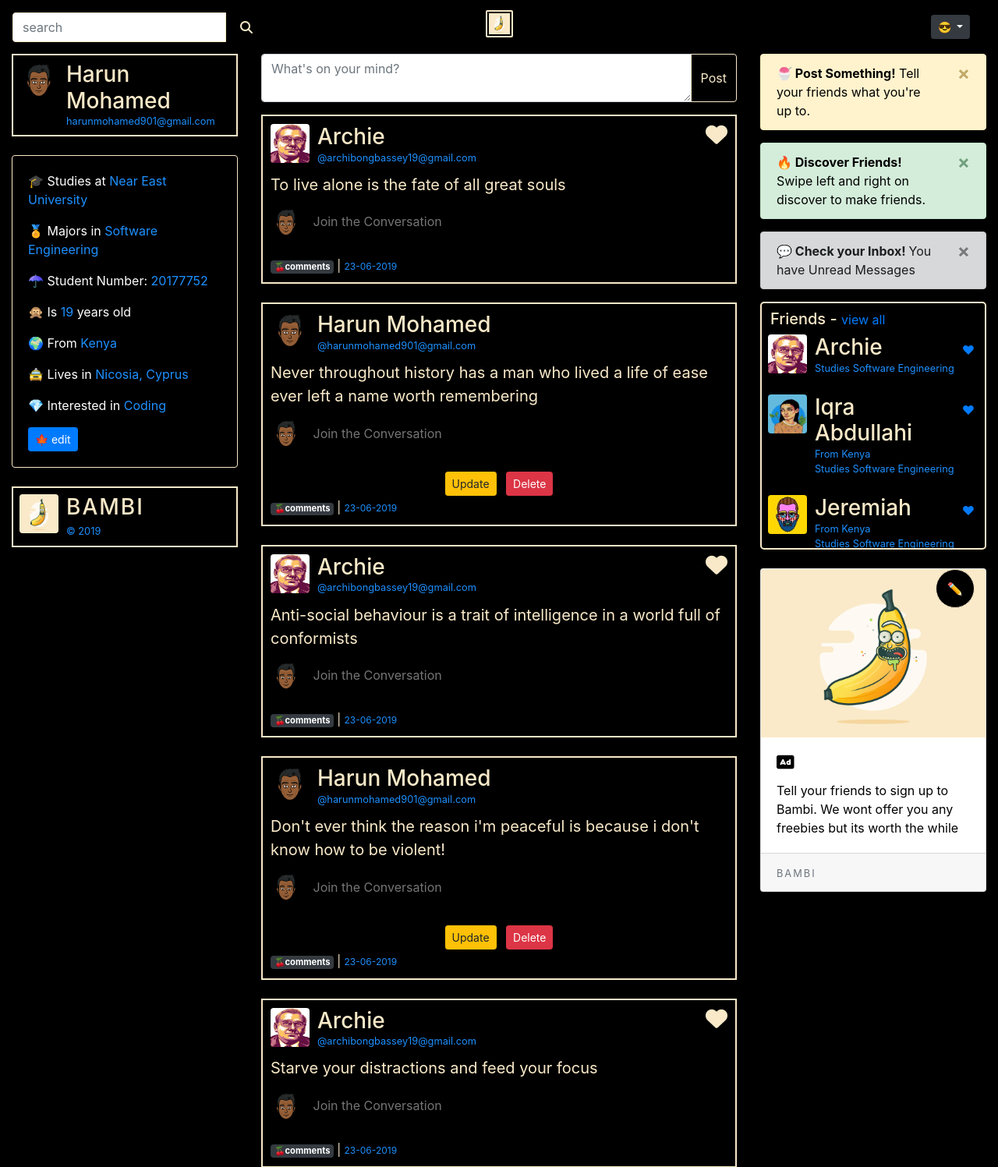
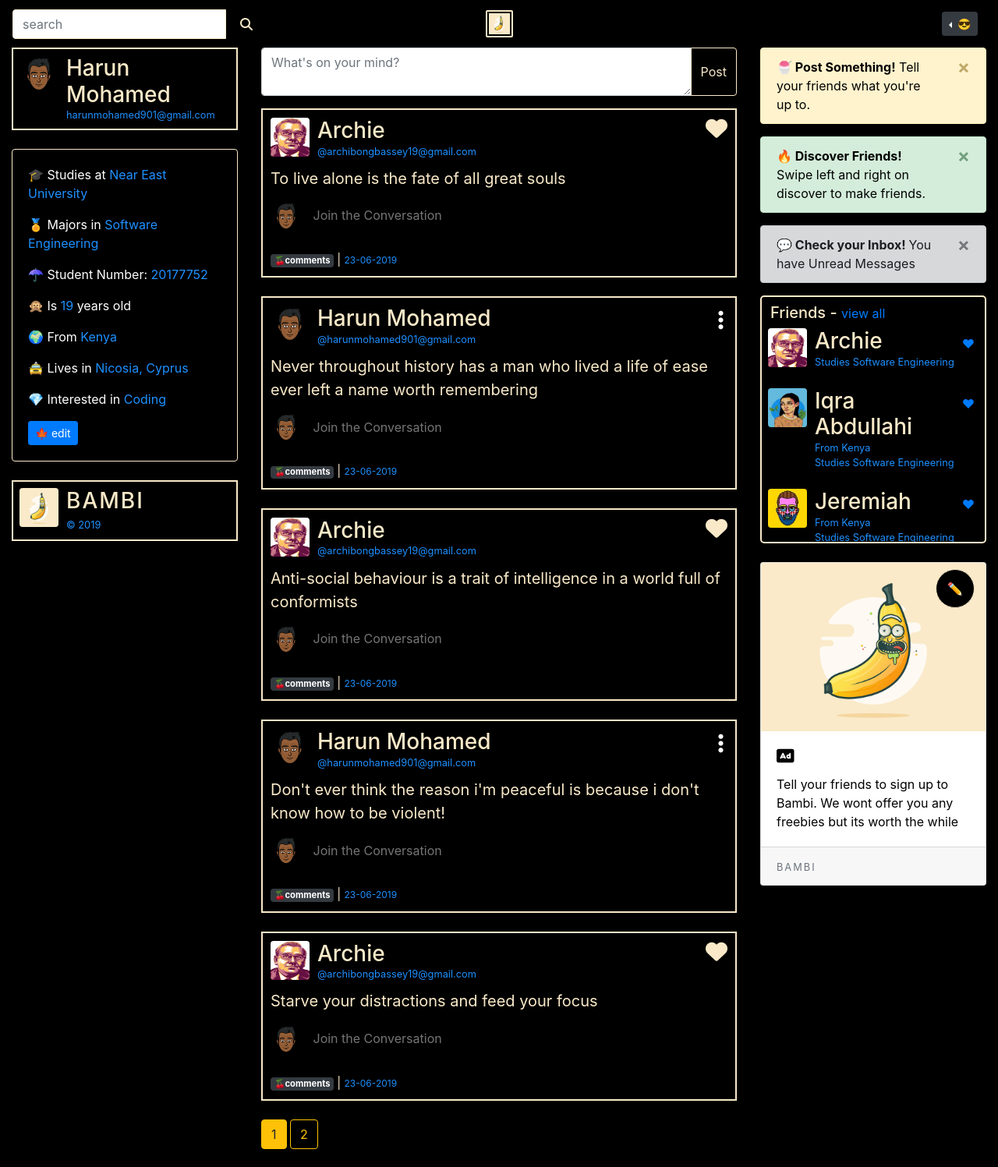
Before and after one commit to harunmohamed/bambi-v3, a Flask app: page / in a window 1280 px wide. Shown: the top 1497 px of the page at 78% size. After the commit the page ends 1474 px from the top, so only its background shows below. Run offline with Flask 2, Linux system fonts and the light colour scheme; a user stored in the database is signed in; data comes from the database, SQL or seed files in the repository; both versions use the stored data as it was after the commit; some libraries are stand-ins or nearby versions.

Commit message:
Major UI Changes

```diff
--- a/bambiv3/templates/home.html
+++ b/bambiv3/templates/home.html
@@ -124,7 +124,7 @@
           </div>
           </div>
           <div class="modal-footer">
-            <button type="button" class="btn btn-warning"><a href="{{ url_for('account') }}" style="color:#F9E9C8;">Edit</a></button>
+            <button type="button" class="btn btn-primary"><a href="{{ url_for('account') }}" style="color:#F9E9C8;">Edit</a></button>
             <button type="button" class="btn btn-dark" data-dismiss="modal">Close</button>
           </div>
         </div>
@@ -211,29 +211,19 @@
             <h3 data-toggle="popover" data-content="🍌: View {{post.author.username}}'s Info"><a href="{{url_for('user_posts', username=post.author.username)}}" style="color:#F9E9C8;">{{post.author.username}}</a></h3>
             <small>@{{post.author.email}}</small>
           </div>
-          {% if post.author != current_user %}
           <div class="follow-btn">
-            <!--<span data-toggle="popover" data-content="🍌: Follow {{post.author.username}}" style="cursor:pointer;">👋</span>-->
+            {% if post.author != current_user %}
             <i class="fas fa-heart love" style="font-size: 28px;"></i>
-          </div>
-          {% endif %}
-        </header>
-
-        <div id="inner">
-          <p style="text-transform: uppercase;letter-spacing: 2px;text-align: center;margin-top: 4px;background:#F9E9C8;color:#000;" data-toggle="popover" data-content="🍌: Click to View this Post Only"><a href=" {{ url_for('post', post_id=post.id) }} " style="color:#000;">{{post.title}}</a></p>
-          <p>{{post.content|urlize(40, target='_blank')}}</p>
-          <div class="comments">
-            <img src="{{ url_for('static', filename='profile_pics/' + current_user.image_file) }}" style="width: 40px;height: 40px;border-radius:5px;">
-            <input type="text" name="comment" placeholder="Join the Conversation" style="background:#000;border:none;border-radius:5px;outline:none;width:85%;height: 35px;padding:10px;color:#F9E9C8;margin-top:5px;">
-          </div>
-          <br>
-          {% if post.author == current_user %}
-            <div style="text-align: center;">
-              <a class="btn btn-warning btn-sm m-1" href="{{url_for('update_post', post_id=post.id)}}">Update</a>
-              <button type="button" class="btn btn-danger btn-sm m-1" data-toggle="modal" data-target="#deleteModal"> Delete</button>
+            {% else %}
+            <div class="dropdown dropleft">
+            <button class="btn btn-dark btn-sm" type="button" id="dropdownMenuButton" data-toggle="dropdown" aria-haspopup="true" aria-expanded="false" style="background:#000;">
+              <i class="fas fa-ellipsis-v" style="font-size: 28px;"></i>
+            </button>
+            <div class="dropdown-menu" aria-labelledby="dropdownMenuButton" style="background: #000;width: 20px;">
+              <a class="btn btn-warning btn-sm m-1" href="{{url_for('update_post', post_id=post.id)}}">✏edit</a>
+              <button type="button" class="btn btn-danger btn-sm m-1" data-toggle="modal" data-target="#deleteModal">🗑️delete</button>
             </div>
-            <!-- Delete Modal -->
-            <div class="modal fade" id="deleteModal" tabindex="-1" role="dialog" aria-labelledby="deleteModalLabel" aria-hidden="true">
+             <div class="modal fade" id="deleteModal" tabindex="-1" role="dialog" aria-labelledby="deleteModalLabel" aria-hidden="true">
               <div class="modal-dialog" role="document">
                 <div class="modal-content">
                   <div class="modal-header">
@@ -251,7 +241,19 @@
                 </div>
               </div>
             </div>
-          {% endif %}
+          </div>
+            {% endif %}
+          </div>
+        </header>
+
+        <div id="inner">
+          <p style="text-transform: uppercase;letter-spacing: 2px;text-align: center;margin-top: 4px;background:#F9E9C8;color:#000;" data-toggle="popover" data-content="🍌: Click to View this Post Only"><a href=" {{ url_for('post', post_id=post.id) }} " style="color:#000;">{{post.title}}</a></p>
+          <p>{{post.content|urlize(40, target='_blank')}}</p>
+          <div class="comments">
+            <img src="{{ url_for('static', filename='profile_pics/' + current_user.image_file) }}" style="width: 40px;height: 40px;border-radius:5px;">
+            <input type="text" name="comment" placeholder="Join the Conversation" style="background:#000;border:none;border-radius:5px;outline:none;width:85%;height: 35px;padding:10px;color:#F9E9C8;margin-top:5px;">
+          </div>
+          <br>
         </div>
 
         <footer>
--- a/bambiv3/templates/layout.html
+++ b/bambiv3/templates/layout.html
@@ -41,19 +41,22 @@
         <img src="{{ url_for('static', filename='profile_pics/' + 'logo.png') }}" width="35" height="35" class="d-inline-block align-top" alt="" style="border:2px solid #F9E9C8; padding:2px;border-radius:2px;">
         <span class="logo"></span>
         <span class="logo"><!--BAMBI--></span>
+        <!--<div class="progress-container d-none d-lg-block">
+      <div class="progress-bar" id="myBar"></div>
+    </div>-->
       </a>
-      <div class="progress-container">
-    <div class="progress-bar" id="myBar"></div>
   </div>
-        <button class="navbar-toggler" type="button" data-toggle="collapse" data-target=".dual-collapse2">
-            <span class="navbar-toggler-icon"></span>
-        </button>
+    <button class="navbar-toggler" type="button" data-toggle="collapse" data-target=".dual-collapse2">
+        <span class="navbar-toggler-icon"></span>
+    </button>
+    <div class="progress-container d-block d-sm-none">
+      <div class="progress-bar" id="myBar"></div>
     </div>
     <div class="navbar-collapse collapse w-100 order-3 dual-collapse2 settings">
         <ul class="navbar-nav ml-auto">
           {% if current_user.is_authenticated %}
           <li>
-            <div class="dropdown">
+            <div class="dropdown dropleft">
             <button class="btn  btn-sm btn-dark dropdown-toggle" type="button" id="dropdownMenuButton" data-toggle="dropdown" aria-haspopup="true" aria-expanded="false">
                <span>😎</span>
             </button>
@@ -69,9 +72,9 @@
             </div>
           </div>
           </li>
-          <li>
+          <!--<li>
             <div id="google_translate_element"></div>
-          </li>
+          </li>-->
           {% else %}
             <li class="nav-item">
                 <i class="fas fa-user-plus"><a href="{{ url_for('register') }}" style="color:#F9E9C8;"> Register</a></i>
```
Also changed, not shown: bambiv3/site.db.
